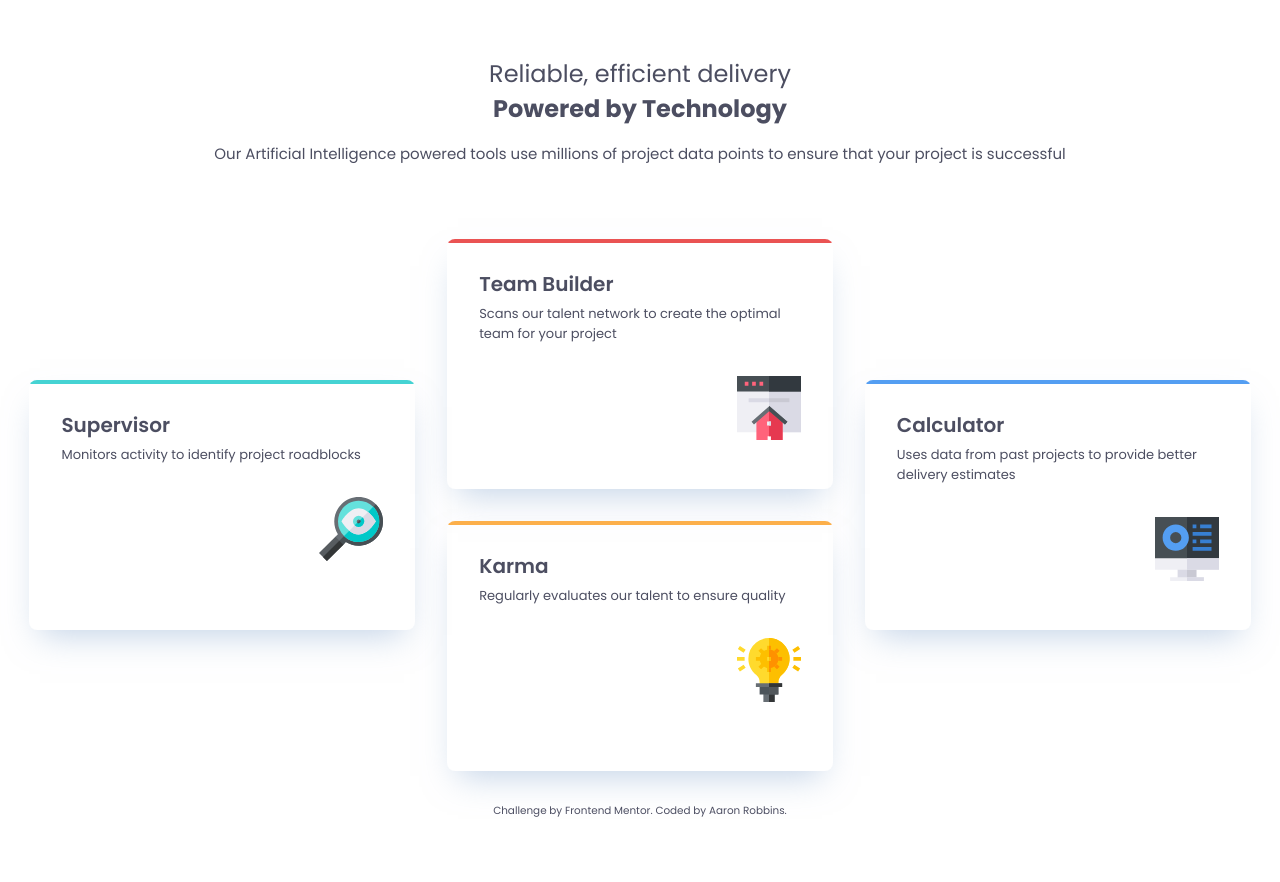
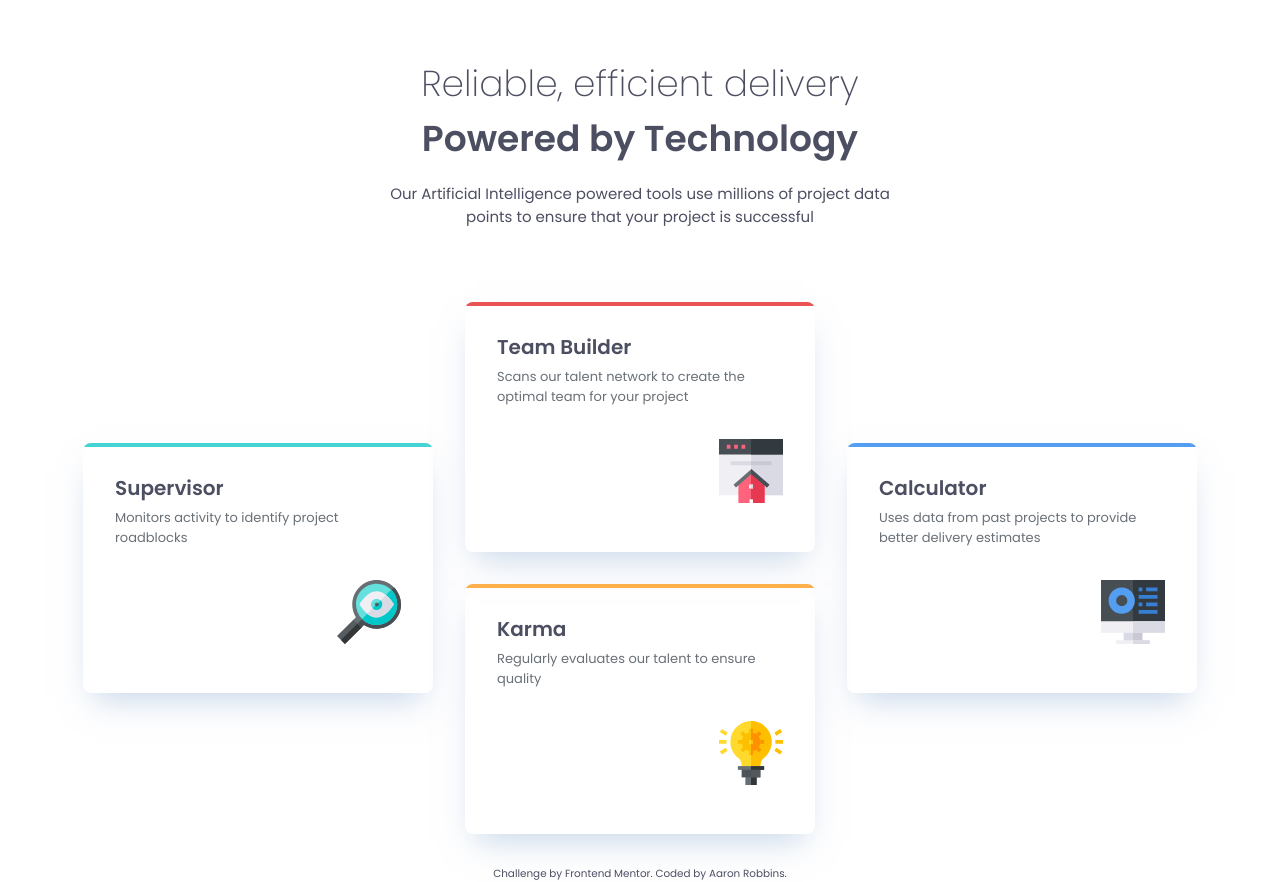
Before and after one commit to FREExM1ND/four-card-feature-section, a plain HTML site: page index.html in a window 1280 px wide. Before the commit the page ends 819 px from the top, so only its background shows below. Drawn offline with Linux system fonts and the light colour scheme.

Commit message:
Finishing touches 5/11/26

```diff
--- a/index.html
+++ b/index.html
@@ -4,11 +4,11 @@
     <meta charset="UTF-8" />
     <meta name="viewport" content="width=device-width, initial-scale=1.0" />
     <link rel="stylesheet" href="./styles.css" />
+
     <link rel="preconnect" href="https://fonts.googleapis.com" />
     <link rel="preconnect" href="https://fonts.gstatic.com" crossorigin />
-
     <link
-      href="https://fonts.googleapis.com/css2?family=Poppins:ital,wght@0,100;0,200;0,300;0,400;0,500;0,600;0,700;0,800;0,900;1,100;1,200;1,300;1,400;1,500;1,600;1,700;1,800;1,900&display=swap"
+      href="https://fonts.googleapis.com/css2?family=Poppins:wght@200;400;600&display=swap"
       rel="stylesheet"
     />
     <link
--- a/styles.css
+++ b/styles.css
@@ -9,11 +9,11 @@
   --orange: hsl(34, 97%, 64%);
   --shadow: hsla(212, 43%, 67%, 0.5);
   --font-size-36: 2.25rem;
+  --font-size-24: 1.5rem;
   --font-size-20: 1.25rem;
   --font-size-15: 0.9375rem;
   --font-size-13: 0.8125rem;
   --font-weight-semibold: 600;
-  --font-weight-regular: 400;
   --font-weight-xlight: 200;
   --spacing-40: 2.5rem;
   --spacing-32: 2rem;
@@ -24,6 +24,9 @@
   --line-height-140: 140%;
   --line-height-135: 135%;
   --card-height: 15.625rem;
+  --card-width-mobile-tablet: 19.625rem;
+  --card-width-desktop: 21.875rem;
+  --title-wrapper-width: 33.75rem;
 }
 
 html {
@@ -60,20 +63,23 @@ body {
 
 .title-wrapper {
   text-align: center;
+  max-width: var(--title-wrapper-width);
   margin-bottom: 3.75rem;
 }
 
 .title-wrapper p:first-of-type {
   margin-bottom: 0;
+  font-weight: var(--font-weight-xlight);
 }
 
 .title-wrapper h1 {
   margin-top: 0;
+  font-weight: var(--font-weight-semibold);
 }
 
 .title-wrapper p:first-of-type,
 .title-wrapper h1 {
-  font-size: 1.5rem;
+  font-size: var(--font-size-24);
 }
 
 .title-wrapper p:last-of-type {
@@ -118,10 +124,10 @@ body {
   height: var(--card-height);
   padding: var(--spacing-32);
   border-radius: 0.5rem;
-  /* border: 1px solid black; */
   overflow: hidden;
   position: relative;
   box-shadow: 0 1rem 2rem -0.6875rem var(--shadow);
+  max-width: var(--card-width-mobile-tablet);
 }
 
 .card h2 {
@@ -135,6 +141,7 @@ body {
 .card p {
   font-size: var(--font-size-13);
   margin-bottom: 2rem;
+  color: var(--grey-400);
 }
 
 .card img {
@@ -163,11 +170,16 @@ body {
 }
 
 /* Thanks to Dave Cross and Kevin Powell for their videos on grid-areas.
-I had forgotten about grid-areas and how to use that kind of CSS Grid. */
+I had forgotten about grid-areas and how to use that kind of CSS Grid structure. */
 
 @media screen and (min-width: 768px) {
   .title-wrapper {
     margin-bottom: 4.625rem;
+  }
+
+  .title-wrapper p:first-of-type,
+  .title-wrapper h1 {
+    font-size: var(--font-size-36);
   }
 
   .card-wrapper {
@@ -208,6 +220,10 @@ I had forgotten about grid-areas and how to use that kind of CSS Grid. */
     gap: var(--spacing-32);
   }
 
+  .card {
+    max-width: var(--card-width-desktop);
+  }
+
   .card--team-builder {
     grid-area: a;
   }
```
Also changed, not shown: solution-design-screenshots/desktop.jpeg (added), solution-design-screenshots/mobile.jpeg (added), solution-design-screenshots/tablet.jpeg (added).
